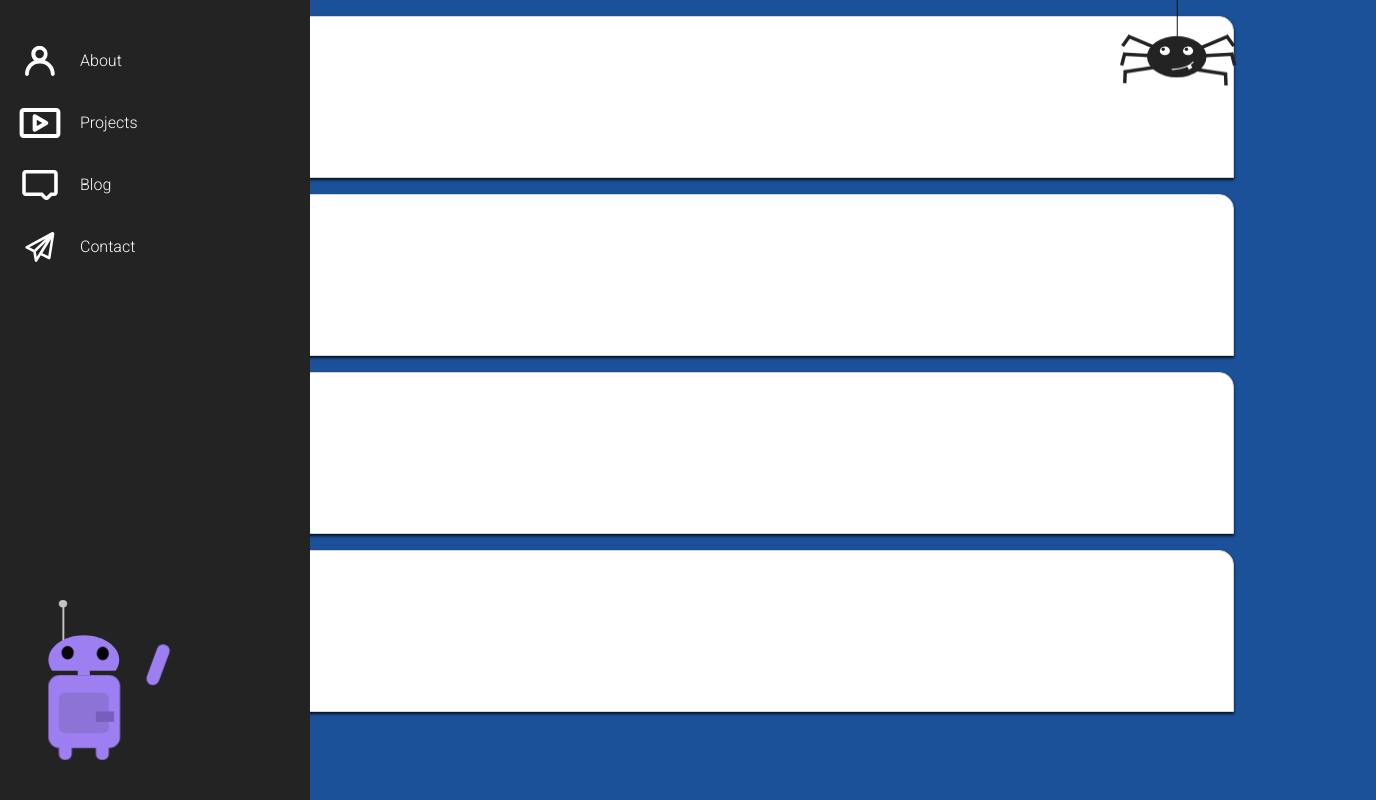
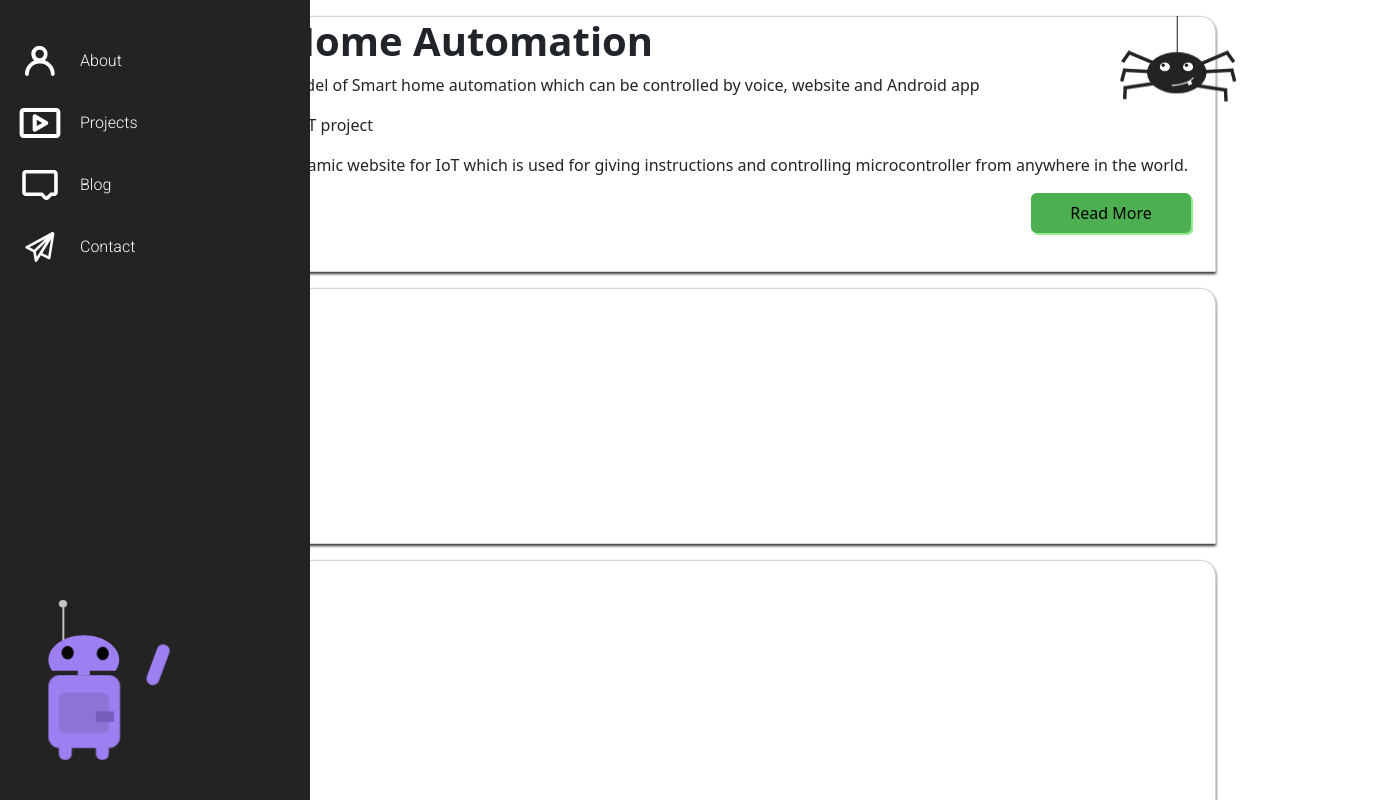
Before and after one commit to aakash1234567/resume_site, a Vue app: page /#/projects in a window 1280 px wide. Shown: the whole page, 1376 px wide, since content can reach past the window. Built offline with nearby package versions, Linux system fonts and the light colour scheme.

Commit message:
project page

```diff
--- a/public/index.html
+++ b/public/index.html
@@ -11,6 +11,8 @@
     <noscript>
       <strong>We're sorry but <%= htmlWebpackPlugin.options.title %> doesn't work properly without JavaScript enabled. Please enable it to continue.</strong>
     </noscript>
+    <script src="https://cdn.jsdelivr.net/npm/bootstrap@5.0.0-beta1/dist/js/bootstrap.bundle.min.js" integrity="sha384-ygbV9kiqUc6oa4msXn9868pTtWMgiQaeYH7/t7LECLbyPA2x65Kgf80OJFdroafW" crossorigin="anonymous"></script>
+
     <div id="app"></div>
     <!-- built files will be auto injected -->
   </body>
--- a/src/components/dinogame.vue
+++ b/src/components/projects/dinogame.vue
@@ -7,7 +7,7 @@
   </div>
 </template>
 
-<script>
+<script >
 export default {
   name: 'dinogame',
   props: [ 'width', 'height' ],
@@ -50,7 +50,7 @@ export default {
 			}
 		},
   mounted() {
-    this.drawGrid()
+    // this.drawGrid()
   }
 }
 </script>
--- /dev/null
+++ b/src/components/projects/homeautomation.vue
@@ -0,0 +1,135 @@
+<template lang="html">
+  <div class="homeautomation" >
+    <h1> <b>Smart Home Automation </b> </h1>
+    <p> Prepared a working model of Smart home automation which can be controlled by
+        voice, website and Android app </p>
+        <p>Designed website for IoT project </p>
+        <p>Developed our own dynamic website for IoT which is used for giving instructions and
+          controlling microcontroller from anywhere in the world.
+          </p>
+          <!-- Button trigger modal -->
+      <button type="button" id="modbtn" data-bs-toggle="modal" data-bs-target="#exampleModal">
+        Read More
+      </button>
+
+      <!-- Modal -->
+      <div class="modal fade" id="exampleModal" tabindex="-1" aria-labelledby="exampleModalLabel" aria-hidden="true">
+        <div class="modal-dialog modal-dialog-scrollable modal-xl">
+          <div class="modal-content">
+            <div class="modal-header">
+              <h5 class="modal-title" id="exampleModalLabel">Smart Home Automation </h5>
+              <button type="button" class="btn-close" data-bs-dismiss="modal" aria-label="Close"></button>
+            </div>
+            <div class="modal-body">
+              <div class="gallery">
+                <div id="carouselExampleCaptions" class="carousel slide" data-bs-ride="carousel">
+                  <ol class="carousel-indicators">
+                    <li data-bs-target="#carouselExampleCaptions" data-bs-slide-to="0" class="active"></li>
+                    <li data-bs-target="#carouselExampleCaptions" data-bs-slide-to="1"></li>
+                    <li data-bs-target="#carouselExampleCaptions" data-bs-slide-to="2"></li>
+                  </ol>
+                  <div class="carousel-inner">
+                    <div class="carousel-item active">
+                      <img src="./../../assets/logo.png" class="d-block w-100" alt="...">
+                      <div class="carousel-caption d-none d-md-block">
+                        <h5>First slide label</h5>
+                        <p>Nulla vitae elit libero, a pharetra augue mollis interdum.</p>
+                      </div>
+                    </div>
+                    <div class="carousel-item">
+                      <img src="./../../assets/logo.png" class="d-block w-100" alt="...">
+                      <div class="carousel-caption d-none d-md-block">
+                        <h5>Second slide label</h5>
+                        <p>Lorem ipsum dolor sit amet, consectetur adipiscing elit.</p>
+                      </div>
+                    </div>
+                    <div class="carousel-item">
+                      <img src="./../../assets/logo.png" class="d-block w-100" alt="...">
+                      <div class="carousel-caption d-none d-md-block">
+                        <h5>Third slide label</h5>
+                        <p>Praesent commodo cursus magna, vel scelerisque nisl consectetur.</p>
+                      </div>
+                    </div>
+                  </div>
+                  <a class="carousel-control-prev" href="#carouselExampleCaptions" role="button" data-bs-slide="prev">
+                    <span class="carousel-control-prev-icon" aria-hidden="true"></span>
+                    <span class="visually-hidden">Previous</span>
+                  </a>
+                  <a class="carousel-control-next" href="#carouselExampleCaptions" role="button" data-bs-slide="next">
+                    <span class="carousel-control-next-icon" aria-hidden="true"></span>
+                    <span class="visually-hidden">Next</span>
+                  </a>
+                </div>
+                <div class="">
+                  <p>Lorem ipsum dolor sit amet, consectetur adipisicing elit, sed do eiusmod tempor incididunt ut labore et dolore magna aliqua. Ut enim ad minim veniam, quis nostrud exercitation ullamco laboris nisi ut aliquip ex ea commodo consequat. Duis aute irure dolor in reprehenderit in voluptate velit esse cillum dolore eu fugiat nulla pariatur. Excepteur sint occaecat cupidatat non proident, sunt in culpa qui officia deserunt mollit anim id est laborum.</p>
+                  <p>Lorem ipsum dolor sit amet, consectetur adipisicing elit, sed do eiusmod tempor incididunt ut labore et dolore magna aliqua. Ut enim ad minim veniam, quis nostrud exercitation ullamco laboris nisi ut aliquip ex ea commodo consequat. Duis aute irure dolor in reprehenderit in voluptate velit esse cillum dolore eu fugiat nulla pariatur. Excepteur sint occaecat cupidatat non proident, sunt in culpa qui officia deserunt mollit anim id est laborum.</p>
+                  <p>Lorem ipsum dolor sit amet, consectetur adipisicing elit, sed do eiusmod tempor incididunt ut labore et dolore magna aliqua. Ut enim ad minim veniam, quis nostrud exercitation ullamco laboris nisi ut aliquip ex ea commodo consequat. Duis aute irure dolor in reprehenderit in voluptate velit esse cillum dolore eu fugiat nulla pariatur. Excepteur sint occaecat cupidatat non proident, sunt in culpa qui officia deserunt mollit anim id est laborum.
+                  Lorem ipsum dolor sit amet, consectetur adipisicing elit, sed do eiusmod tempor incididunt ut labore et dolore magna aliqua. Ut enim ad minim veniam, quis nostrud exercitation ullamco laboris nisi ut aliquip ex ea commodo consequat. Duis aute irure dolor in reprehenderit in voluptate velit esse cillum dolore eu fugiat nulla pariatur. Excepteur sint occaecat cupidatat non proident, sunt in culpa qui officia deserunt mollit anim id est laborum.</p>
+                </div>
+              </div>
+
+            </div>
+            <!-- <div class="modal-footer"> -->
+              <!-- <button type="button" class="btn btn-secondary" data-bs-dismiss="modal">Close</button>
+              <button type="button" class="btn btn-primary">Save changes</button> -->
+            <!-- </div> -->
+          </div>
+        </div>
+      </div>
+  </div>
+</template>
+
+<script>
+
+export default {
+  name: 'homeautomation',
+  components: {
+
+  },
+  methods: {
+
+  },
+  mounted() {
+
+  }
+}
+</script>
+
+<style lang="css" scoped>
+/* <link href="" rel="stylesheet" integrity="sha384-giJF6kkoqNQ00vy+HMDP7azOuL0xtbfIcaT9wjKHr8RbDVddVHyTfAAsrekwKmP1" crossorigin="anonymous"> */
+@import url('https://cdn.jsdelivr.net/npm/bootstrap@5.0.0-beta1/dist/css/bootstrap.min.css');
+.homeautomation{
+  height: 100%;
+  width: 100%;
+}
+h1,p{
+  padding-left: 1em;
+}
+#modbtn{
+  height:5vmin;
+  width:20vmin;
+  border-radius: .7vmin;
+  cursor: pointer;
+  right:0%;
+  margin-right: 3vmin;
+  position: absolute;
+  border: none;
+  background-color: #4CAF50;
+  box-shadow: 2px 2px lightgreen;
+}
+#modbtn:hover{
+  background-color: #46a049;
+}
+.gallery{
+  width:100%;
+  justify: center;
+}
+.carousel-item{
+  height: 55vmin;
+}
+img {
+  height:inherit;
+  width: inherit;
+  background: black;
+}
+</style>
--- a/src/components/spider.vue
+++ b/src/components/spider.vue
@@ -1,6 +1,6 @@
 <template>
   <div class="spider">
-    <svg style="position:absolute;z-index:100;top:0%;right:0" height="110" width="160"  fill="none" xmlns="http://www.w3.org/2000/svg" version="1.1" class="peas" xmlns:xlink="http://www.w3.org/1999/xlink">
+    <svg style="position:absolute;z-index:100;top:0%;right:0%" height="110" width="160"  fill="none" xmlns="http://www.w3.org/2000/svg" version="1.1" class="peas" xmlns:xlink="http://www.w3.org/1999/xlink">
     <g transform="scale(.115)" class="pea pea-1">
     <line id="Line 1" x1="316.037" y1="427.764" x2="69.0374" y2="320.764" stroke="#232323" stroke-width="30"/>
     <line id="Line 2" x1="87.3376" y1="315.531" x2="22.3376" y2="409.531" stroke="#232323" stroke-width="30"/>
@@ -192,6 +192,8 @@ export default {
   display : none;
 }
 .spider{
-  z-index: 50;
+  /* z-index: 50; */
+/* Safari */
+/* position: sticky; */
 }
 </style>
--- a/src/views/projects.vue
+++ b/src/views/projects.vue
@@ -1,110 +1,61 @@
 <template>
   <div class="home">
-    <div class="proj">
-
+    <div class="proj" >
+      <homeautomation />
+    </div>
+    <div class="proj" >
+      <!-- <contacttracker /> -->
     </div>
     <div class="proj">
-
+      <!-- <dinogame /> -->
     </div>
     <div class="proj">
-
+      <!-- <electronicsfun /> -->
     </div>
     <div class="proj">
-
+      <!-- <flutterchatapp /> -->
     </div>
-<div class="">
-  <button id="myBtn">Open Modal</button>
-
-  <!-- The Modal -->
-  <div id="myModal" class="modal">
-
-    <!-- Modal content -->
-    <div class="modal-content">
-      <span class="close">&times;</span>
+    <div class="proj">
+      <!-- <opencvfun /> -->
     </div>
-
-  </div>
-</div>
+    <div class="proj">
+      <!-- <testcasegenerator /> -->
+    </div>
+    <div class="proj">
+      <!-- <internproj /> -->
+    </div>
   </div>
 </template>
 
 <script>
 // @ is an alias to /src
 // import HelloWorld from '@/components/HelloWorld.vue'
+import homeautomation from '@/components/projects/homeautomation.vue'
+import contacttracker from '@/components/projects/contacttracker.vue'
+import dinogame from '@/components/projects/dinogame.vue'
+import electronicsfun from '@/components/projects/electronics_fun.vue'
+import flutterchatapp from '@/components/projects/flutterchatapp.vue'
+import opencvfun from '@/components/projects/opencvfun.vue'
+import testcasegenerator from '@/components/projects/testcasegenerator_cp.vue'
+import internproj from '@/components/projects/internproj.vue'
 export default {
   name: 'projects',
   components: {
-
+    homeautomation,
+    contacttracker,
+    dinogame,
+    electronicsfun,
+    flutterchatapp,
+    opencvfun,
+    testcasegenerator,
+    internproj
   },
-  mounted() {
-      var modal = document.getElementById("myModal");
-
-      // Get the button that opens the modal
-      var btn = document.getElementById("myBtn");
-
-      // Get the <span> element that closes the modal
-      var span = document.getElementsByClassName("close")[0];
-
-      // When the user clicks on the button, open the modal
-      btn.onclick = function() {
-        modal.style.display = "block";
-      }
-
-      // When the user clicks on <span> (x), close the modal
-      span.onclick = function() {
-        modal.style.display = "none";
-      }
-
-      // When the user clicks anywhere outside of the modal, close it
-      window.onclick = function(event) {
-        if (event.target == modal) {
-          modal.style.display = "none";
-        }
-      }
-  }
 }
 </script>
 <style media="screen">
-/* The Modal (background) */
-.modal {
-display: none; /* Hidden by default */
-position: fixed; /* Stay in place */
-z-index: 1; /* Sit on top */
-left: 0;
-top: 0;
-width: 100%; /* Full width */
-height: 100%; /* Full height */
-overflow: auto; /* Enable scroll if needed */
-background-color: rgb(0,0,0); /* Fallback color */
-background-color: rgba(0,0,0,0.4); /* Black w/ opacity */
-}
-
-/* Modal Content/Box */
-.modal-content {
-background-color: #fefefe;
-margin: 15% auto; /* 15% from the top and centered */
-padding: 20px;
-border: 1px solid #888;
-width: 80%; /* Could be more or less, depending on screen size */
-}
-
-/* The Close Button */
-.close {
-color: #aaa;
-float: right;
-font-size: 28px;
-font-weight: bold;
-}
-
-.close:hover,
-.close:focus {
-color: black;
-text-decoration: none;
-cursor: pointer;
-}
 .proj{
-  height: 10em;
-  width: calc(100% - 20vmin);
+  height: 16em;
+  width: calc(100% - 10vmin);
   background-color: white;
   margin:1em;
   position: relative !important;
```
Also changed, not shown: src/components/projects/contacttracker.vue (added), src/components/projects/electronics_fun.vue (added), src/components/projects/flutterchatapp.vue (added), src/components/projects/internproj.vue (added), src/components/projects/opencvfun.vue (added), src/components/projects/testcasegenerator_cp.vue (added).
